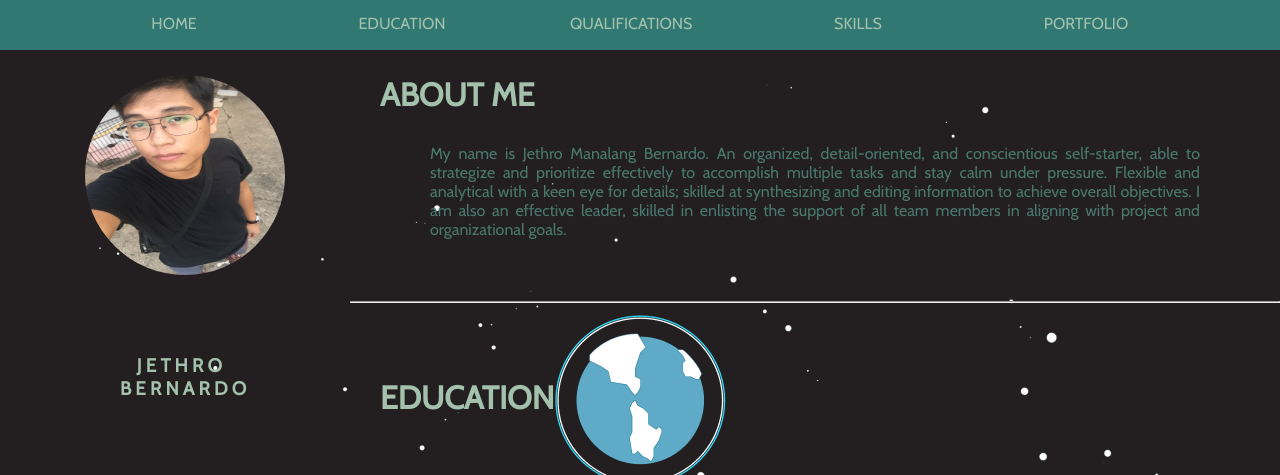
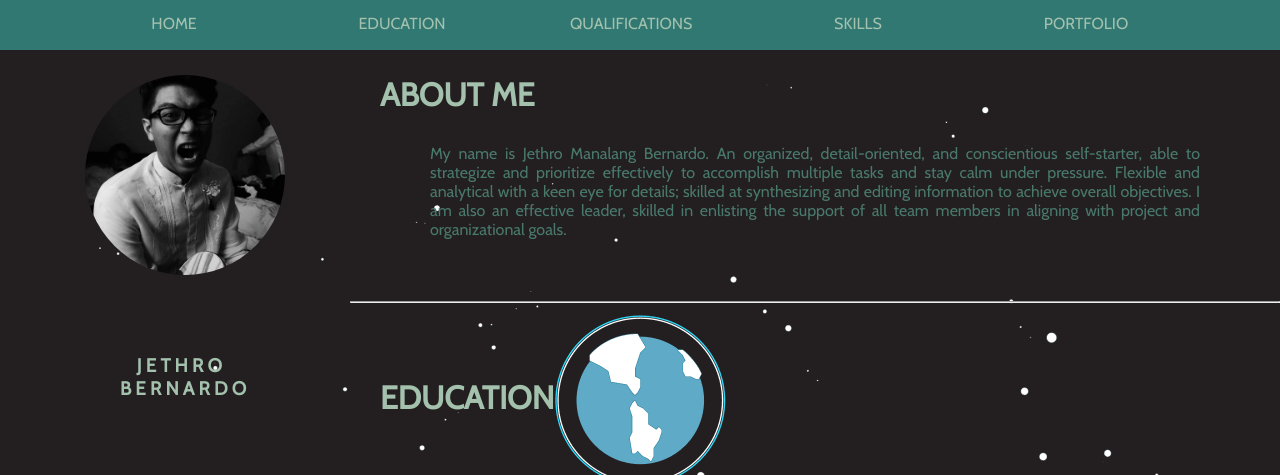
Before and after one commit to bernardojet/BERNARDO_Jethro_PersonalWebsite, a plain HTML site: page index.html in a window 1280 px wide. Shown: the top 475 px of the page. Drawn offline with nearby package versions, Linux system fonts and the light colour scheme.

Commit message:
changed profile picture

```diff
--- a/index.html
+++ b/index.html
@@ -55,7 +55,7 @@
 	</ul>
 </div>
 <div id = "pic">
-<img src = "images/me.jpg"><br>
+<img src = "images/me1.jpg"><br>
 <h3>&nbsp&nbsp&nbsp&nbspJ E T H R O<br>
 B E R N A R D O</h3>
 <p><i class="fa fa-envelope-o" aria-hidden="true" style="font-size:30px"></i>&nbsp&nbsp&nbspbernardo.jet@gmail.com<br>
```
Also changed, not shown: images/me1.jpg (added).
